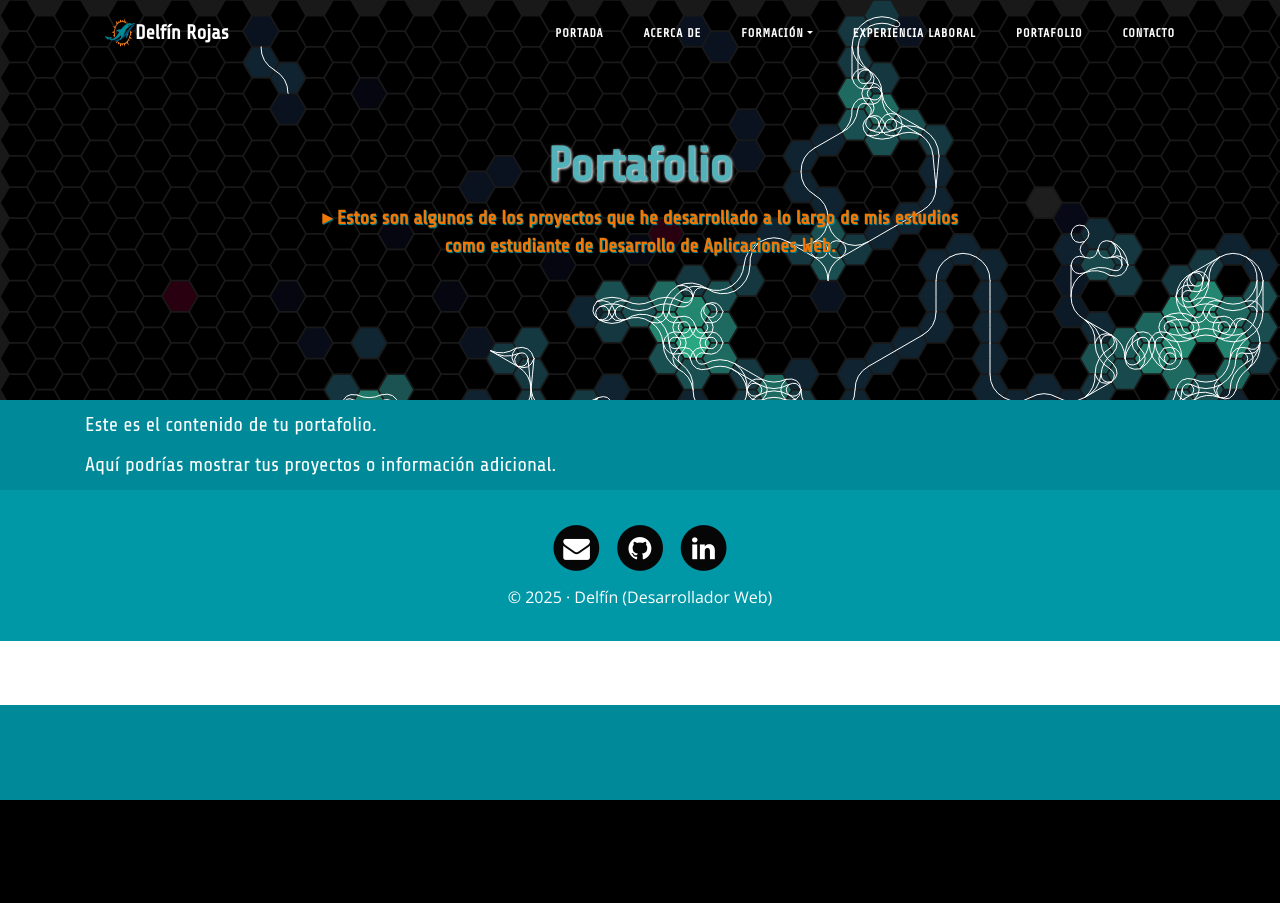
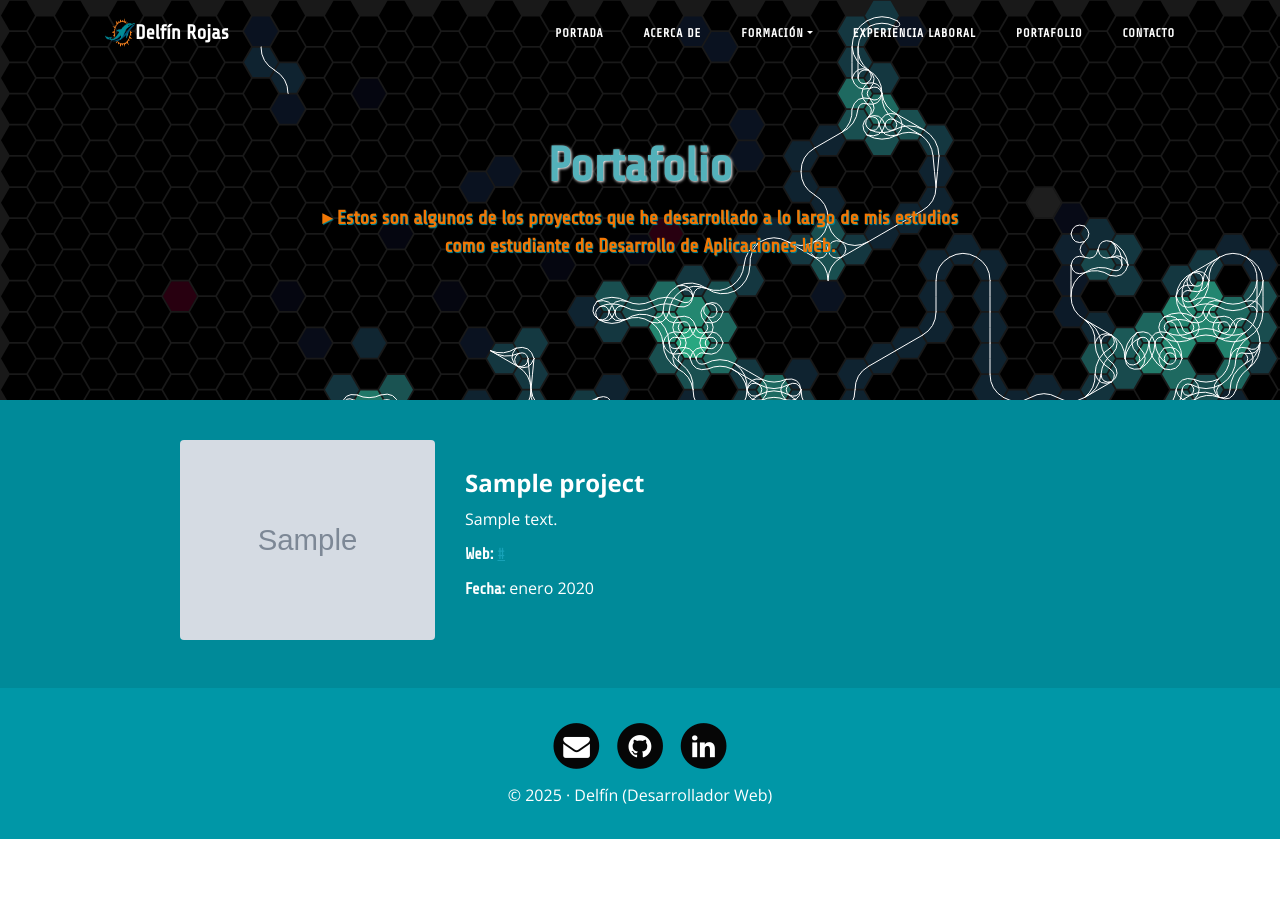
Before and after one commit to Delforojas/delfofolio, a Django app: page /portfolio/ in a window 1280 px wide. Before the commit the page ends 800 px from the top, so only its background shows below. Run offline with Django 5.2, Linux system fonts and the light colour scheme; tables that the repository leaves empty hold one stand-in row (values such as "Sample post"); grey boxes marked "Sample" are stand-in pictures; some libraries are stand-ins or nearby versions.

Commit message:
Corrijo nombre de variable projects en portfolio

```diff
--- a/portfolio/apps.py
+++ b/portfolio/apps.py
@@ -3,4 +3,3 @@
 
 class PortfolioConfig(AppConfig):
     name = "portfolio"
-    verbose_nane = 'Portafolio'
--- a/portfolio/templates/portfolio/portfolio.html
+++ b/portfolio/templates/portfolio/portfolio.html
@@ -25,8 +25,39 @@
 {% block content %}
 <section class="contenido-portfolio">
   <div class="container">
-    <p class="text-white">Este es el contenido de tu portafolio.</p>
-    <p class="text-white">Aquí podrías mostrar tus proyectos o información adicional.</p>
+    {% for proyecto in projects %}
+      <div class="row project mb-5 align-items-center">
+          <div class="col-lg-3 col-md-4 offset-lg-1">
+              {% if proyecto.image %}
+                  <img class="img-fluid rounded shadow-sm"
+                       style="height: 200px; width: 100%; object-fit: cover;"
+                       src="{{ proyecto.image.url }}" alt="{{ proyecto.title }}">
+              {% else %}
+                  <img class="img-fluid rounded shadow-sm"
+                       style="height: 200px; width: 100%; object-fit: cover;"
+                       src="{% static 'core/img/placeholder.png' %}" alt="Sin imagen">
+              {% endif %}
+          </div>
+          <div class="col-lg-7 col-md-9">
+              <h2 class="fw-bold text-white" style="font-family: 'Open Sans', sans-serif; font-size: 1.5rem;">
+                  {{ proyecto.title }}
+              </h2>
+              <p class="fw-light text-white" style="font-family: 'Open Sans', sans-serif; font-size: 1rem;">
+                  {{ proyecto.description }}
+              </p>
+              {% if proyecto.link %}
+              <p class="fw-light text-white" style="font-family: 'Open Sans', sans-serif; font-size: 1rem;">
+                  <strong>Web:</strong> <a href="{{ proyecto.link }}" target="_blank" class="text-decoration-underline text-info">{{ proyecto.link }}</a>
+              </p>
+              {% endif %}
+              <p class="fw-light text-white" style="font-family: 'Open Sans', sans-serif; font-size: 1rem;">
+                  <strong>Fecha:</strong> {{ proyecto.created|date:"F Y" }}
+              </p>
+          </div>
+      </div>
+    {% empty %}
+      <p class="text-white">No se han raaaaegistrado proyectos todavía.</p>
+    {% endfor %}
   </div>
 </section>
 {% endblock %}
--- a/webpersonal/settings.py
+++ b/webpersonal/settings.py
@@ -29,7 +29,7 @@
 
 ALLOWED_HOSTS = ['delforojas.pythonanywhere.com']
 
-# Application definition
+# Application definition  , '127.0.0.1:8000'
 
 INSTALLED_APPS = [
     "ckeditor",
```
Also changed, not shown: media/projects/Captura_de_pantalla_2025-04-08_a_las_20_elRYhpI.13.47.png (added), media/projects/El_Gran_Juego_de_la_Oca_1993.webp (added), media/projects/NETZSCH_Data-Science_Big-Data-scaled-1847x1038-1118x628.jpeg (added), media/projects/images.png (added).
